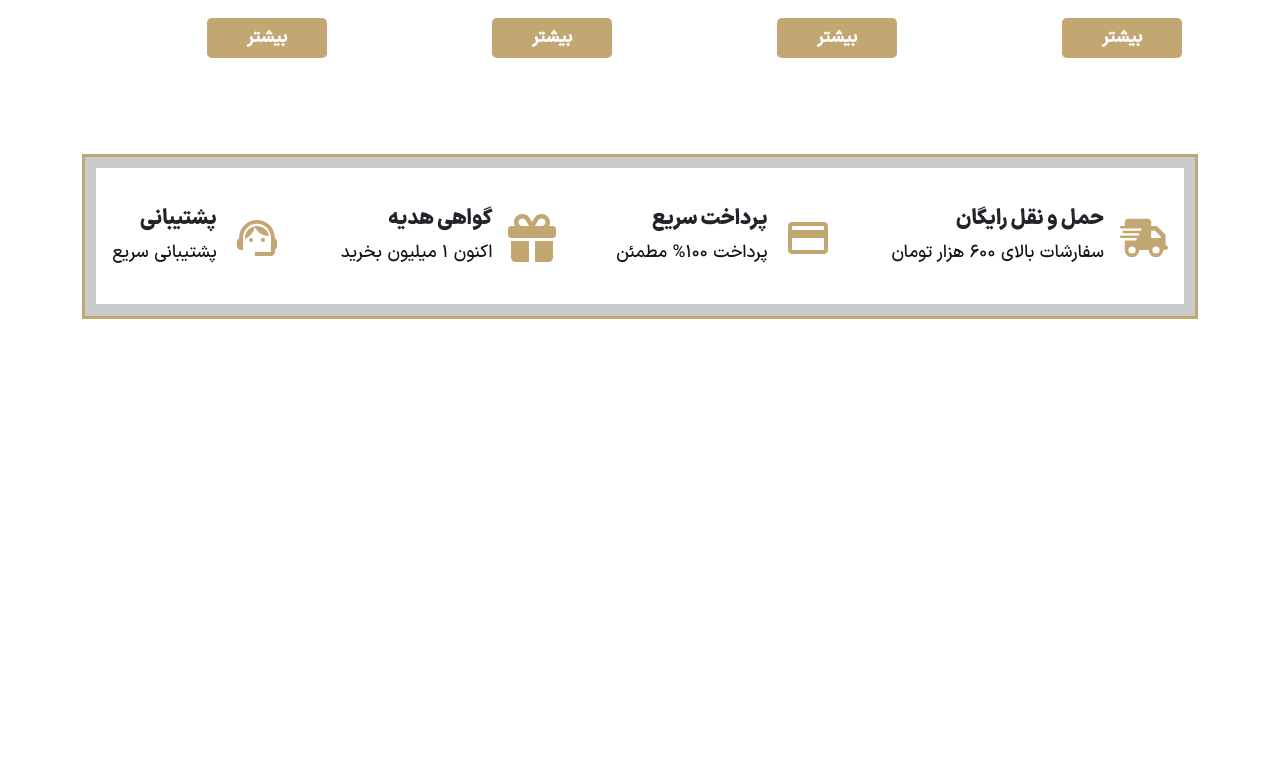
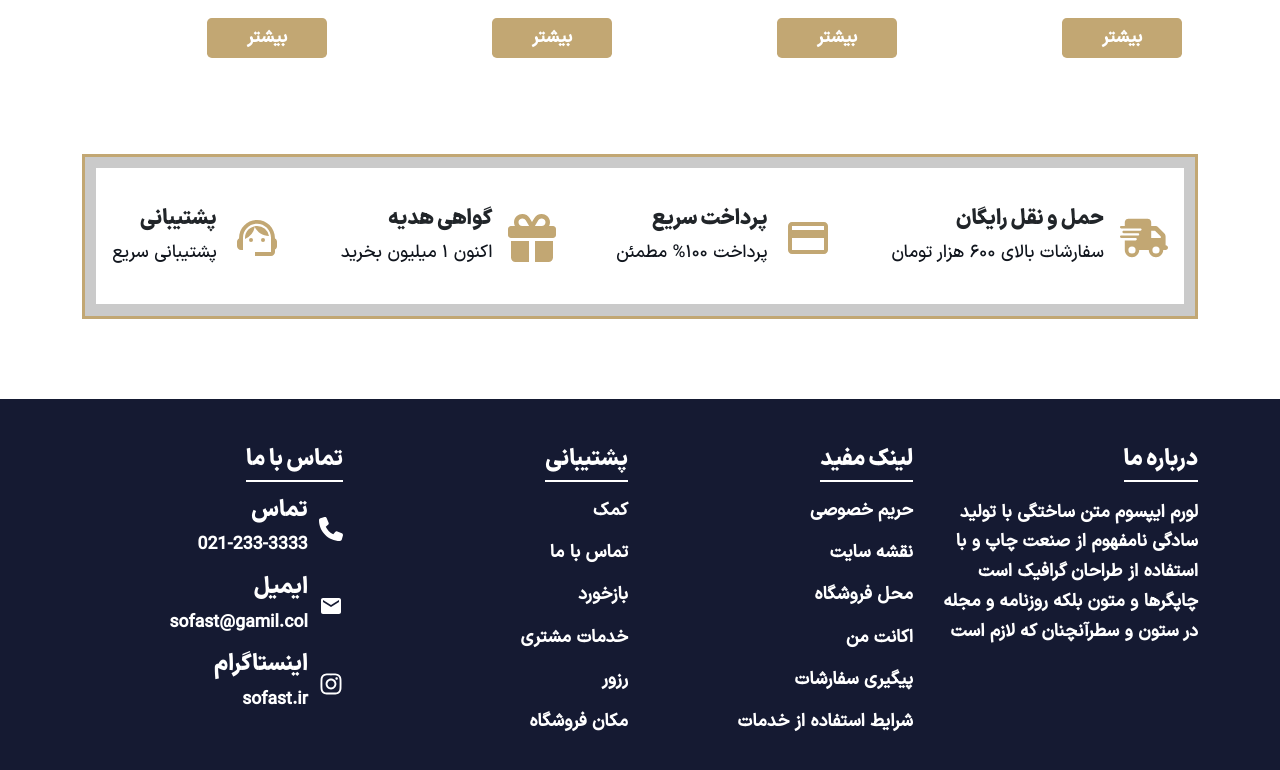
Before and after one commit to mohammadmehdidalvandii/sofast-homeShop, a Next.js app: page / in a window 1280 px wide. Shown: the part 4353-5123 px from the top of the page. Before the commit the page ends 4816 px from the top, so only its background shows below. Built offline with nearby package versions, Linux system fonts and the light colour scheme.

Commit message:
create section footer

```diff
--- /dev/null
+++ b/src/app/components/module/Footer/Footer.js
@@ -0,0 +1,96 @@
+import React from 'react';
+import style from './Footer.module.css';
+import Link from 'next/link';
+import { FaPhone } from "react-icons/fa6";
+import { MdEmail } from "react-icons/md";
+import { FaInstagram } from "react-icons/fa";
+
+
+function Footer() {
+  return (
+    <section className={style.footer}>
+        <div className="container">
+            <div className="row">
+                <div className="col-lg-3 col-md-4 col-sm-6 col-xs-12">
+                    <h4 className={style.footer_title}>درباره ما</h4>
+                    <div className={style.footer_content}>
+                        <p className={style.footer_content_desc}>لورم ایپسوم متن ساختگی با تولید سادگی نامفهوم از صنعت چاپ و با استفاده از طراحان گرافیک است چاپگرها و متون بلکه روزنامه و مجله در ستون و سطرآنچنان که لازم است</p>
+                    </div>
+                </div>
+                <div className="col-lg-3 col-md-4 col-sm-6 col-xs-12">
+                    <h4 className={style.footer_title}>لینک مفید</h4>
+                    <ul className={style.footer_items}>
+                        <li className={style.footer_item}>
+                            <Link href='/' className={style.footer_item_link}>حریم خصوصی</Link>
+                        </li>
+                        <li className={style.footer_item}>
+                            <Link href='/' className={style.footer_item_link}>نقشه سایت</Link>
+                        </li>
+                        <li className={style.footer_item}>
+                            <Link href='/' className={style.footer_item_link}>محل فروشگاه</Link>
+                        </li>
+                        <li className={style.footer_item}>
+                            <Link href='/' className={style.footer_item_link}>اکانت من</Link>
+                        </li>
+                        <li className={style.footer_item}>
+                            <Link href='/' className={style.footer_item_link}>پیگیری سفارشات</Link>
+                        </li>
+                        <li className={style.footer_item}>
+                            <Link href='/' className={style.footer_item_link}>شرایط استفاده از خدمات</Link>
+                        </li>
+                    </ul>
+                </div>
+                <div className="col-lg-3 col-md-4 col-sm-6 col-xs-12">
+                    <h4 className={style.footer_title}>پشتیبانی</h4>
+                    <ul className={style.footer_items}>
+                        <li className={style.footer_item}>
+                            <Link href='/' className={style.footer_item_link}>کمک</Link>
+                        </li>
+                        <li className={style.footer_item}>
+                            <Link href='/' className={style.footer_item_link}>تماس با ما</Link>
+                        </li>
+                        <li className={style.footer_item}>
+                            <Link href='/' className={style.footer_item_link}>بازخورد</Link>
+                        </li>
+                        <li className={style.footer_item}>
+                            <Link href='/' className={style.footer_item_link}>خدمات مشتری</Link>
+                        </li>
+                        <li className={style.footer_item}>
+                            <Link href='/' className={style.footer_item_link}>رزور</Link>
+                        </li>
+                        <li className={style.footer_item}>
+                            <Link href='/' className={style.footer_item_link}>مکان فروشگاه</Link>
+                        </li>
+                    </ul>
+                </div>
+                <div className="col-lg-3 col-md-4 col-sm-6 col-xs-12">
+                    <h4 className={style.footer_title}>تماس با ما</h4>
+                    <div className={style.footer_box}>
+                        <span className={style.footer_box_icon}><FaPhone/></span>
+                        <div className={style.footer_box_content}>
+                            <h6 className={style.footer_box_title}>تماس</h6>
+                            <span className={style.footer_box_text}>021-233-3333</span>
+                        </div>
+                    </div>
+                    <div className={style.footer_box}>
+                        <span className={style.footer_box_icon}><MdEmail/></span>
+                        <div className={style.footer_box_content}>
+                            <h6 className={style.footer_box_title}>ایمیل</h6>
+                            <span className={style.footer_box_text}>sofast@gamil.col</span>
+                        </div>
+                    </div>
+                    <div className={style.footer_box}>
+                        <span className={style.footer_box_icon}><FaInstagram/></span>
+                        <div className={style.footer_box_content}>
+                            <h6 className={style.footer_box_title}>اینستاگرام</h6>
+                            <span className={style.footer_box_text}>sofast.ir</span>
+                        </div>
+                    </div>
+                </div>
+            </div>
+        </div>
+    </section>
+  )
+}
+
+export default Footer
--- /dev/null
+++ b/src/app/components/module/Footer/Footer.module.css
@@ -0,0 +1,74 @@
+.footer{
+    display: block;
+    width: 100%;
+    margin-top: 5rem;
+    padding: 3rem 0;
+    background-color: var(--colorNavyBlue);
+    color: var(--colorWhite);
+}
+.footer_title{
+    display: inline-block;
+    margin-bottom: 1.5rem;
+    position: relative;
+    font-family: var(--black);
+    font-size: 1.4rem;
+    font-weight: 600;
+}
+.footer_title::after{
+    display: block;
+    content: "";
+    position: absolute;
+    margin-top: 0.4rem;
+    width: 100%;
+    height: 0.1rem;
+    background-color: var(--colorWhite);
+}
+.footer_content{
+    display: block;
+}
+.footer_content_desc{
+    display: block;
+    width: 100%;
+    font-size: 1.1rem;
+    line-height: 1.7;
+    font-weight: 600;
+}
+.footer_items{
+    display: block;
+}
+.footer_item{
+   margin-bottom: 1rem;
+}
+.footer_item_link{
+    display: block;
+    text-decoration: none;
+    font-size: 1.1rem;
+    font-weight: 600;
+    color: var(--colorWhite);
+    transition: all 0.4s ease-out;
+}
+.footer_item_link:hover{
+    margin-right: 1rem;
+}
+
+.footer_box{
+    display: flex;
+    align-items: center;
+    margin-bottom: 1rem;
+}
+.footer_box_icon{
+    font-size: 1.5rem !important;
+}
+.footer_box_content{
+    display: block;
+    margin-right: 0.7rem;
+}
+.footer_box_title{
+    font-family: var(--black);
+    font-size: 1.4rem;
+    font-weight: 600;
+}
+.footer_box_text{
+    font-size: 1.1rem;
+    font-weight: 600;
+}
--- a/src/app/page.js
+++ b/src/app/page.js
@@ -8,6 +8,7 @@ import Score from './components/template/home/Score/Score'
 import Comments from './components/template/home/Comments/Comments'
 import Blog from './components/template/home/Blog/Blog'
 import Overview from './components/module/Overview/Overview'
+import Footer from './components/module/Footer/Footer'
 
 function page() {
   return (
@@ -21,7 +22,7 @@ function page() {
       <Comments/>
       <Blog/>
       <Overview/>
-      <br /><br /><br /><br /><br /><br />
+      <Footer/>
     </>
   )
 }
```
